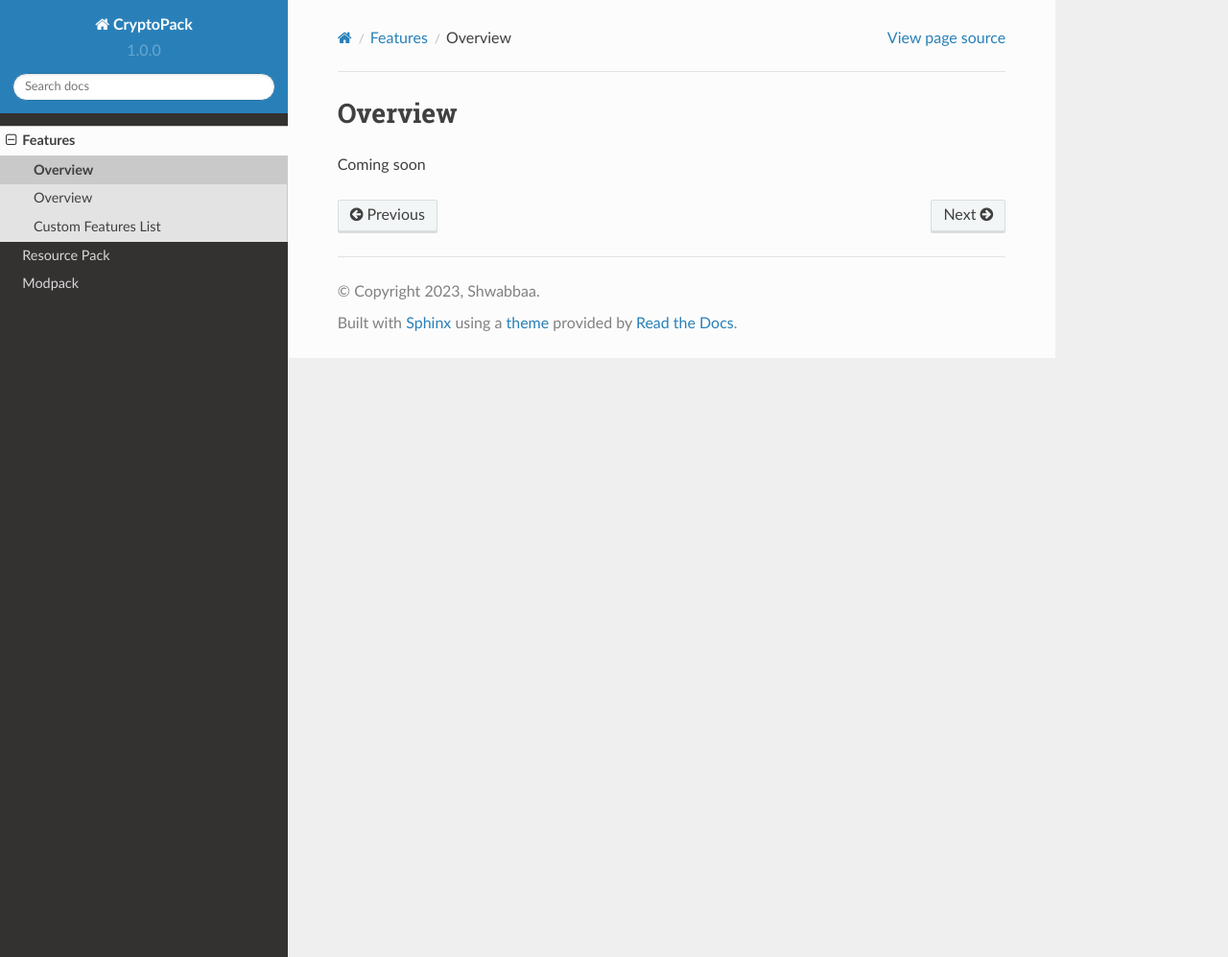
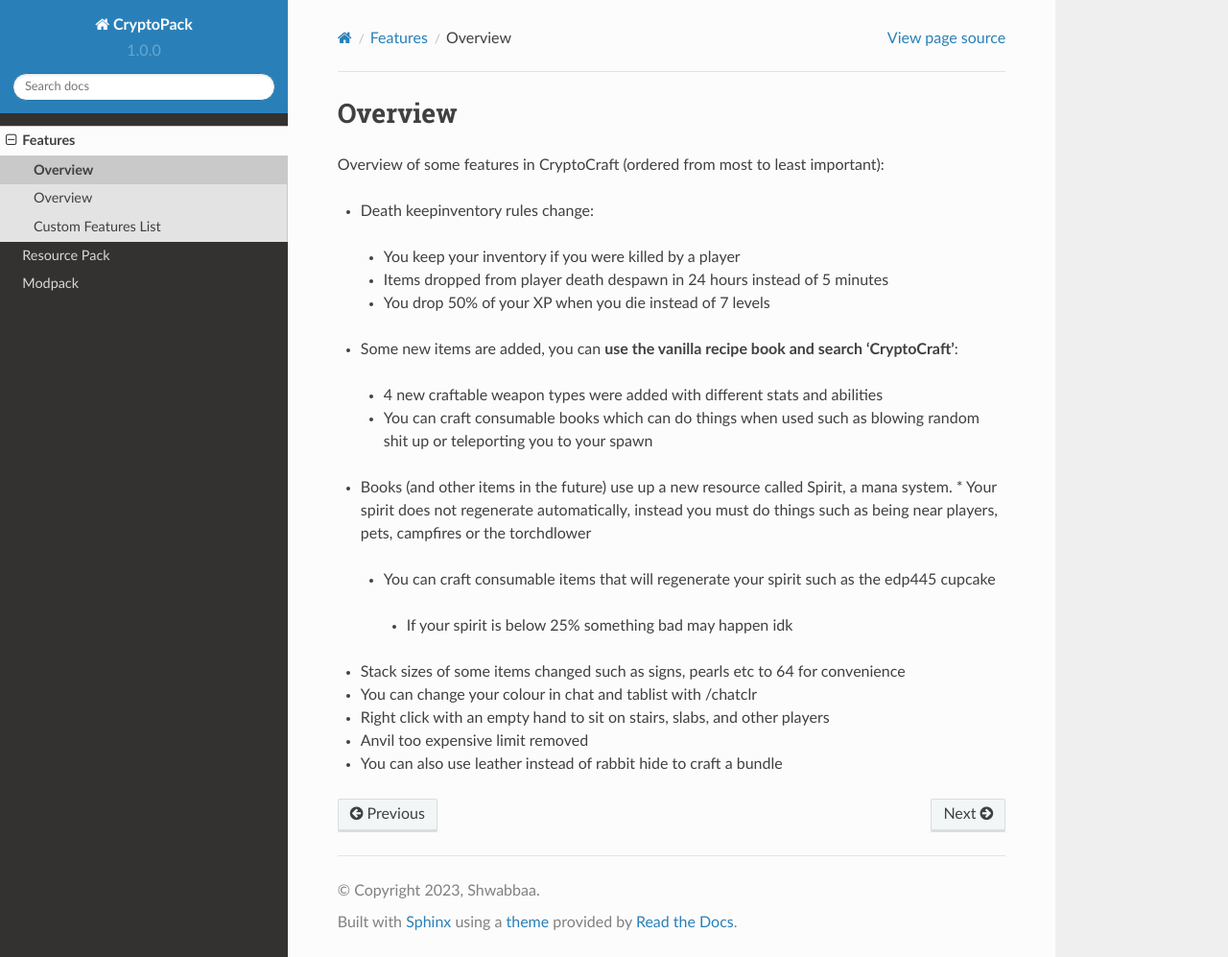
Before and after one commit to Shwabbaa/cryptopack-docs, a Sphinx documentation site: the page built from docs/source/features/overview.rst, in a window 1280 px wide and 997 px high. Shown: the whole window at 96% size. Built offline with Sphinx 7.4.7 and the Read the Docs theme 2.0.0, drawn with Linux system fonts in a browser that asks for light colours; pages that are not in the unit, such as notebooks, are missing from menus.

Commit message:
Update overview.rst

```diff
--- a/docs/source/features/overview.rst
+++ b/docs/source/features/overview.rst
@@ -1,4 +1,21 @@
 Overview
 ===================================
 
-Coming soon
+Overview of some features in CryptoCraft (ordered from most to least important):
+
+* Death keepinventory rules change:
+ * You keep your inventory if you were killed by a player
+ * Items dropped from player death despawn in 24 hours instead of 5 minutes
+ * You drop 50% of your XP when you die instead of 7 levels
+* Some new items are added, you can **use the vanilla recipe book and search 'CryptoCraft'**:
+ * 4 new craftable weapon types were added with different stats and abilities
+ * You can craft consumable books which can do things when used such as blowing random shit up or teleporting you to your spawn
+* Books (and other items in the future) use up a new resource called Spirit, a mana system.
+  * Your spirit does not regenerate automatically, instead you must do things such as being near players, pets, campfires or the torchdlower
+ * You can craft consumable items that will regenerate your spirit such as the edp445 cupcake
+  * If your spirit is below 25% something bad may happen idk
+* Stack sizes of some items changed such as signs, pearls etc to 64 for convenience
+* You can change your colour in chat and tablist with /chatclr
+* Right click with an empty hand to sit on stairs, slabs, and other players
+* Anvil too expensive limit removed
+* You can also use leather instead of rabbit hide to craft a bundle
```
